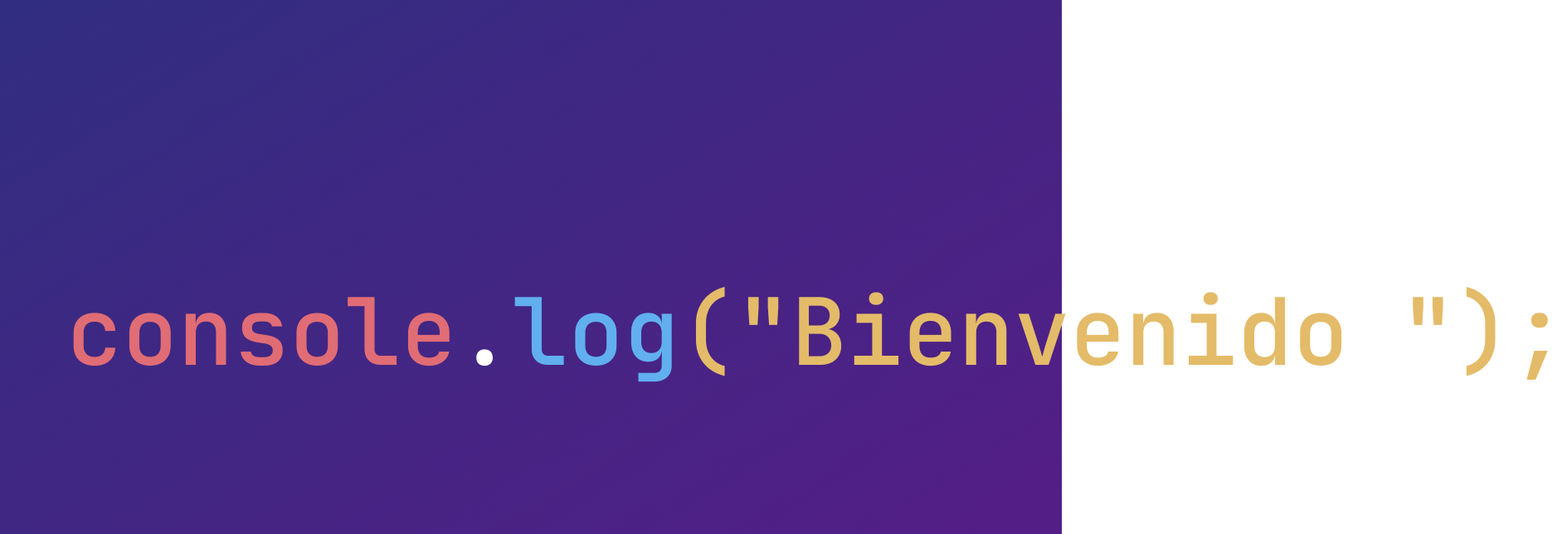
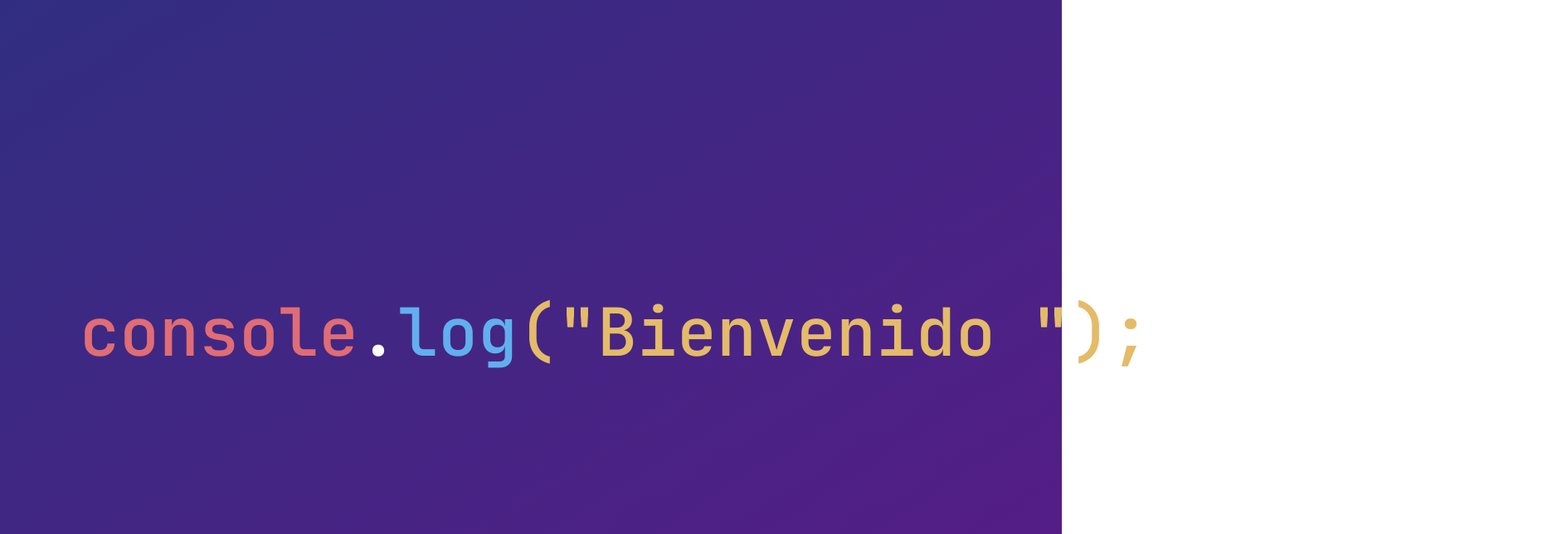
Before and after one commit to faytekin/macellan-gate-screen, a React (Vite) app: page /message in a window 1280 px wide. Shown: the top 644 px of the page at 83% size, 1889 px wide, since content can reach past the window. Built offline with nearby package versions, Linux system fonts and the light colour scheme; no server answers; what tailwindcss-animated would draw is missing.

Commit message:
Change font sizes

```diff
--- a/src/components/Welcome.tsx
+++ b/src/components/Welcome.tsx
@@ -15,7 +15,7 @@ const Welcome = ({ person }: WelcomeProps) => {
                         className="object-cover avatar rounded-full mb-6 animate-jump"
                     />
                 )}
-                <h1 className="text-8xl font-bold mb-10 animate-jump-in animate-once">
+                <h1 className="text-8xl font-bold mt-12 animate-jump-in animate-once">
                     {person.first_name} {person.last_name}
                 </h1>
             </div>
--- a/src/styles/index.css
+++ b/src/styles/index.css
@@ -10,3 +10,7 @@
     width: 400px;
     height: 400px;
 }
+
+.clock-date {
+    font-size: 52px;
+}
--- a/src/views/Message.module.css
+++ b/src/views/Message.module.css
@@ -1,7 +1,7 @@
 @import url('https://fonts.googleapis.com/css2?family=JetBrains+Mono:wght@100;500&display=swap');
 
 .container {
-    font-size: 7em;
+    font-size: 5em;
     font-family: JetBrains Mono, monospace;
     height: 100vh;
     width: 100vw;
@@ -9,7 +9,7 @@
     /*justify-content: center;*/
     align-items: center;
     color: #e4bb68;
-    padding-left: 10vh;
+    padding-left: 12vh;
 }
 
 .greeting {
```
